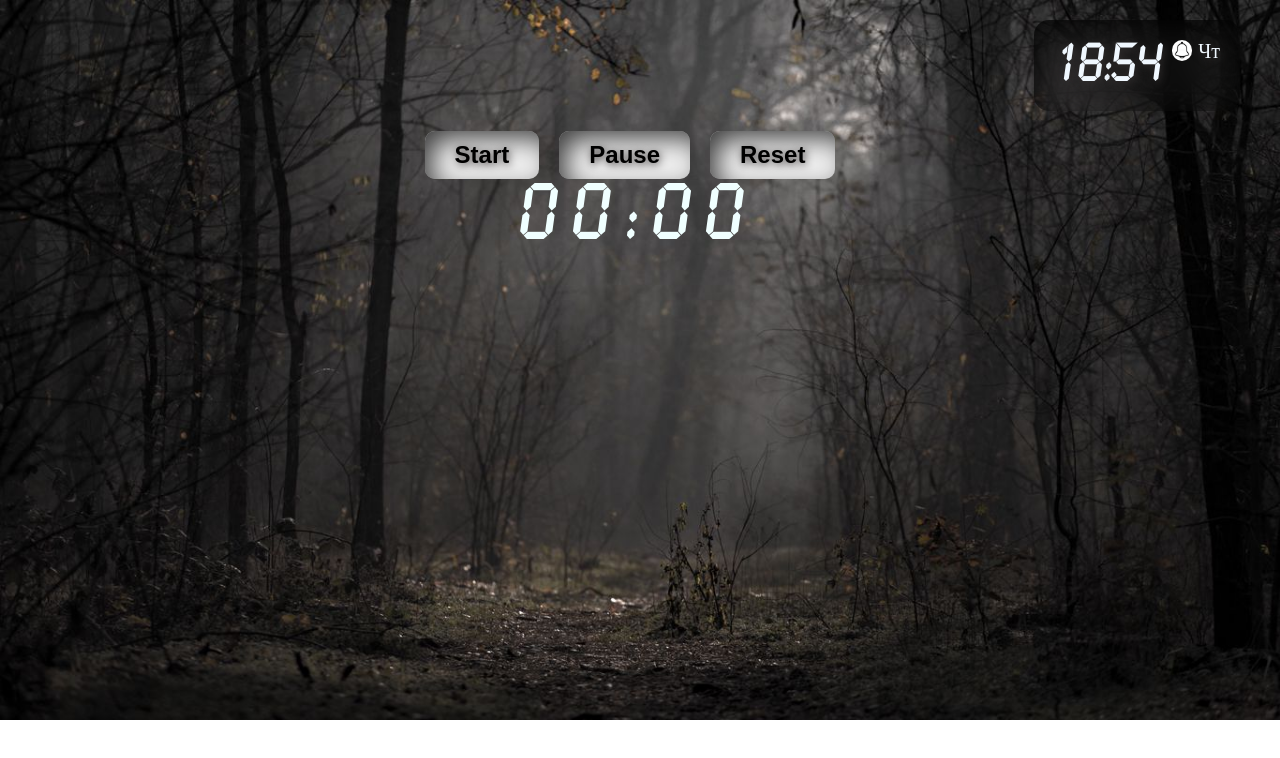
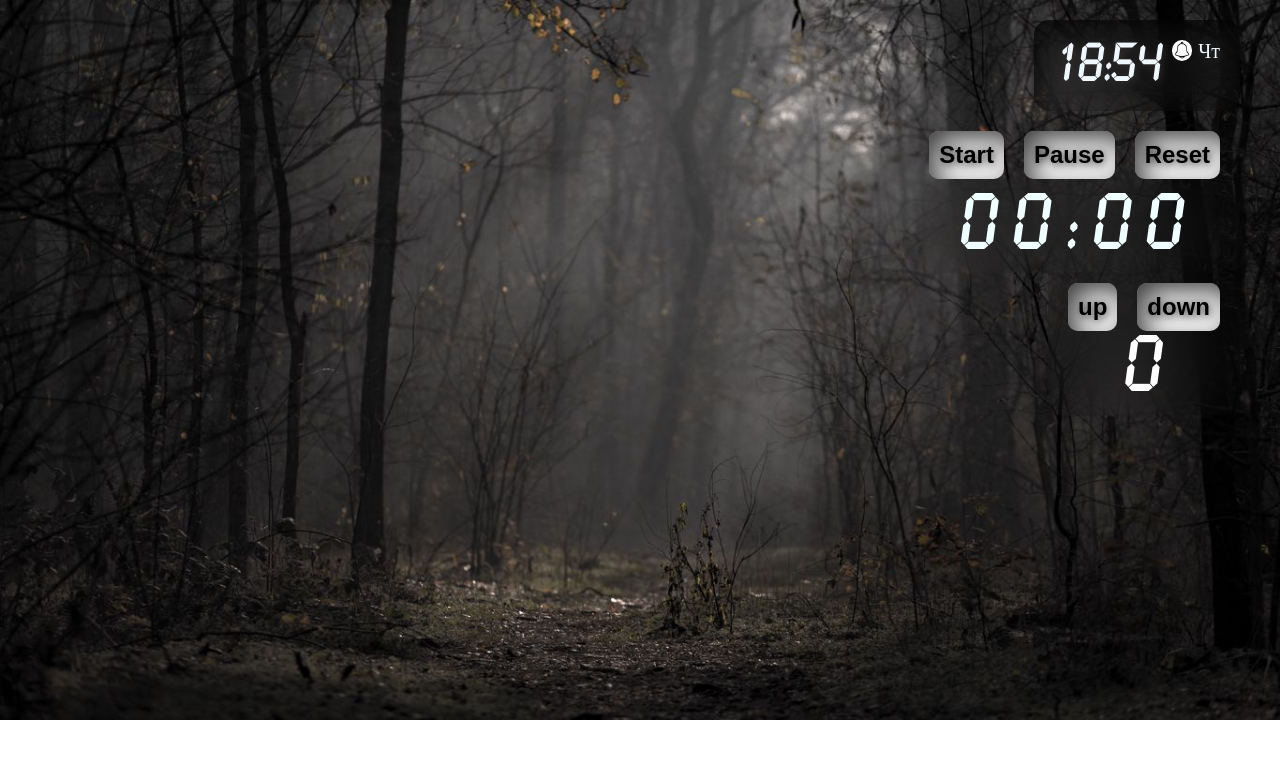
Before and after one commit to pepsif/react-timer, a React (Create React App) app: page / in a window 1280 px wide. Shown: the top 758 px of the page. Built offline with nearby package versions, Linux system fonts and the light colour scheme.

Commit message:
feat: refactor body-inner structure and refactor component

```diff
--- a/src/App.css
+++ b/src/App.css
@@ -56,17 +56,15 @@ body {
 
   /* --STOP-WATCH-BLOCK--- */
 .stop-watch-block {
-    /* max-width: 500px; */
-    /* backdrop-filter: blur(20px) ; */
-    display: flex;
+    /* display: flex;
     flex-direction: column;
     justify-content: right;
-    align-items: center;
+    align-items: flex-end; */
 }
 
 .button {
     margin-right: 20px;
-    padding: 10px 30px;
+    padding: 10px 10px;
     border-radius: 10px;
     font-size: 24px;
     font-weight: bold;
@@ -88,4 +86,7 @@ body {
     font-weight: 400;
     margin: 0;
     color: azure;
+    backdrop-filter: blur(30px);
+    padding:10px 40px;
+    border-radius: 20px;
 }
--- a/src/App.js
+++ b/src/App.js
@@ -1,18 +1,21 @@
 import React from 'react';
 import './App.css';
 import ButtonBlock from "./components/Button-block/button-block";
-import Clock from './components/clock-block/clock';
-import StopWatchTable from './components/stop-watch-table/stop-watch-table';
+import Clock from './components/clock/clock';
+import StopWatchTable from './components/stop-watch/stopwatch';
+import Timer from './components/timer/timer';
 
 function App(props) {
     return (
         <div className="body_inner">
             <Clock state={props.state} />
-            <div className="stop-watch-block">
-                <ButtonBlock state={props.state} />
-                <StopWatchTable state={props.state} />
-            </div>
-
+            <section className="stopwatch-section">
+                <div className='container stopwatch-container'>
+                    <ButtonBlock state={props.state} />
+                    <StopWatchTable state={props.state} />
+                </div>
+            </section>
+            <Timer state={props.state}/>
 
         </div>
     );
--- a/src/components/Button-block/button-block.jsx
+++ b/src/components/Button-block/button-block.jsx
@@ -1,9 +1,6 @@
 import React from "react";
 
 function ButtonBlock(props) {
-    const startButton = React.createRef();
-    const stopButton = React.createRef();
-    const resetButton = React.createRef();
 
     const startTimer = () => {
         props.state.startTimer()
@@ -18,9 +15,9 @@ function ButtonBlock(props) {
 
         <div className="button-block">
             <div className="container">
-                <button className="button on" ref={startButton} onClick={startTimer}>Start</button>
-                <button className="button off" ref={stopButton} onClick={stopTimer}>Pause</button>
-                <button className="button reset" ref={resetButton} onClick={resetTimer}>Reset</button>
+                <button className="button on" onClick={startTimer} >Start</button>
+                <button className="button off"  onClick={stopTimer} >Pause</button>
+                <button className="button reset"  onClick={resetTimer} >Reset</button>
             </div>
 
         </div>
--- a/src/components/clock-block/clock.jsx
+++ b/src/components/clock/clock.jsx
@@ -1,26 +1,21 @@
 import React from "react";
 import './clock.css'
 
-function Clock( props ) {
-    return(
-      <div className="clock-block">
-       <div className="container clock-container">
-         <div className="clock-table">
+function Clock(props) {
+  return (
+    <section className="clock-block">
+      <div className="container clock-container">
+        <div className="clock-table">
           <div className="number-block">{props.state.clockHours}:{props.state.clockMinutes}</div>
           <div className="alarm-block">
             <img className="bell-icon" src={require("../../images/bell.jpg")} alt="bell-icon"></img>
             <span className="alarm-day">{props.state.currentDay}</span>
           </div>
+        </div>
+      </div>
 
-
-
-
-
-         </div>
-       </div>
-
-      </div>
-    )
+    </section>
+  )
 }
 
 export default Clock
--- /dev/null
+++ b/src/components/stop-watch/stopwatch.css
@@ -0,0 +1,8 @@
+.stopwatch-container {
+    display: flex;
+    flex-direction: column;
+    justify-content: right;
+    align-items: flex-end;
+
+    color:red;
+}
--- a/src/components/stop-watch-table/stop-watch-table.jsx
+++ b/src/components/stop-watch/stopwatch.jsx
@@ -1,9 +1,10 @@
 import React from "react";
+import './stopwatch.css'
 
 function StopWatchTable( props ) {
     return(
-        <section className="stop-watch-table">
-            <div className="container">
+        <section className="stopwatch-table ">
+            <div className="container ">
                 <p className="timer">{props.state.minutes}:{props.state.seconds}</p>
             </div>
 
--- /dev/null
+++ b/src/components/timer/timer.css
@@ -0,0 +1,28 @@
+.timer-section {
+
+}
+.timer-container {
+display: flex;
+justify-content: right;
+}
+.timer-block {
+
+    backdrop-filter: blur(30px);
+    padding: 10px 20px;
+text-align: center;
+}
+.timer-button-block {
+
+}
+.up{
+
+}
+.down {
+margin: 0;
+}
+.timer-count {
+font-family: "LCD";
+color:white;
+font-size: 70px;
+font-weight: bold;
+}
--- /dev/null
+++ b/src/components/timer/timer.jsx
@@ -0,0 +1,31 @@
+import React from "react";
+import './timer.css'
+
+const Timer = ( props ) => {
+
+const up = () => {
+props.state.timerMinutes++
+console.log(props.state.timerMinutes++)
+}
+
+
+  return (
+    <section className="timer-section">
+      <div className="container timer-container">
+        <div className="timer-block">
+          <div className="timer-button-block">
+            <button className="button up" onClick={ up }>up</button>
+            <button className="button down">down</button>
+          </div>
+
+          <span className="timer-count">0</span>
+
+
+        </div>
+      </div>
+
+    </section>
+  )
+}
+
+export default Timer
--- a/src/state/state.js
+++ b/src/state/state.js
@@ -62,13 +62,19 @@ const state = {
    state.clockHours = hour
    state.clockMinutes = minute
 
-   if(state.clockMinutes < 10) { state.clockMinutes = "0"+ minute}
+   if(state.clockMinutes < 10) { state.clockMinutes = "0" + minute }
 
     //  console.log(minute)
     rerenderTree()
   },1000),
+
+    // --TIMER-STATE---
+    timerHours: "00",
+    timerMinutes: 0,
+
+
 }
- console.log( state.clockHours, state.clockMinutes )
+//  console.log( state.clockHours, state.clockMinutes )
 
 // console.log(state.t)
 // state.start()
```
Also changed, not shown: src/components/clock/clock.css (renamed from src/components/clock-block/clock.css).
